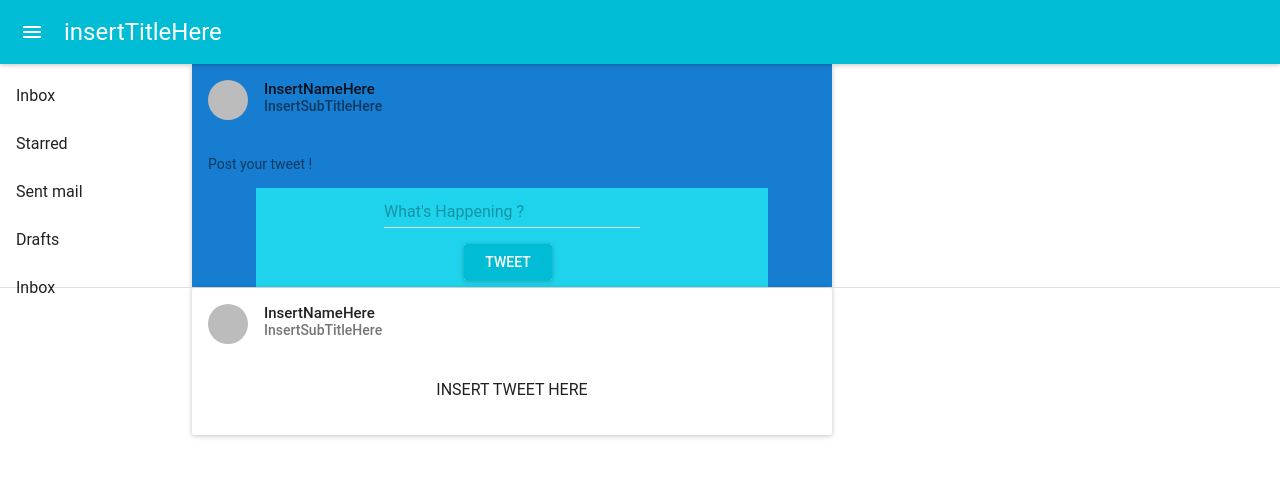
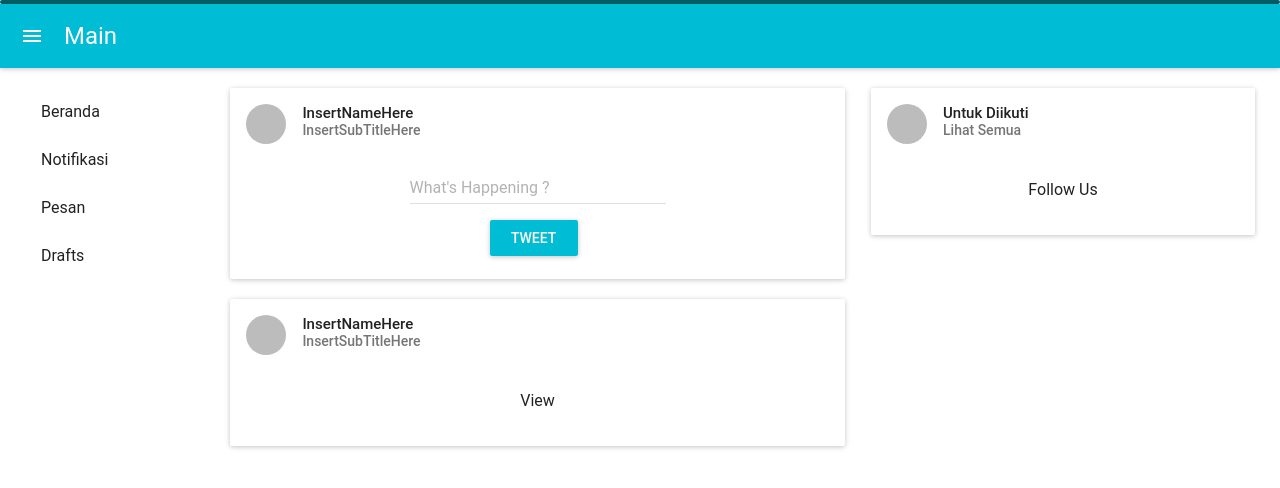
Before and after one commit to byteskw/ReactTwitterAPI, a React (Create React App) app: page /main in a window 1280 px wide. Shown: the top 488 px of the page. Built offline with nearby package versions, Linux system fonts and the light colour scheme.

Commit message:
Update Login, Main V1

```diff
--- a/src/Login.js
+++ b/src/Login.js
@@ -6,7 +6,7 @@ import MuiThemeProvider from 'material-ui/styles/MuiThemeProvider'
 import AppBar from 'material-ui/AppBar';
 import RaisedButton from 'material-ui/RaisedButton';
 import {TextValidator, ValidatorForm } from 'react-material-ui-form-validator';
-
+import LinearProgress from 'material-ui/LinearProgress';
 
 export class Login extends Component{
     constructor(props){
@@ -15,6 +15,8 @@ export class Login extends Component{
           formData: {
             email: '',
             password: '',
+            completed: 0,
+            load: false,
           },
           submitted: false
         };
@@ -32,15 +34,36 @@ export class Login extends Component{
         setTimeout(() => this.setState({submitted:false}), 5000);
       })
     }
+
+    componentDidMount() {
+      this.timer = setTimeout(() => this.progress(35), 200);
+    }
+    componentWillMount(){
+      clearTimeout(this.timer);
+    }
+
+
+    progress(completed){
+      if(completed > 100){
+          this.setState({completed: 100, load: true});
+      }else{
+          this.setState({completed});
+          const diff = Math.random() * 10;
+          this.timer = setTimeout(() => this.progress(completed + diff), 200);
+      }
+  }
+
     render(){
         const {formData, submitted} = this.state;
         return(
-            <div className="App">
             <MuiThemeProvider>
+              <LinearProgress mode="determinate" value={this.state.completed} color="#006064"/>
               <AppBar
                 title="Login"
               />
 
+            {this.state.load ?
+             <div className="App">
              <ValidatorForm onSubmit={this.handleSubmit} instantValidate = {false} >
                <TextValidator
                  ref="email"
@@ -71,8 +94,9 @@ export class Login extends Component{
                  primary={true}
                 />
              </ValidatorForm>
+           </div>
+           : null}
           </MuiThemeProvider>
-          </div>
         );
     }
 }
--- a/src/Main.css
+++ b/src/Main.css
@@ -1,18 +1,28 @@
+
+.menu{
+    width: 14%;
+    position: absolute;
+    margin-top:12px;
+    margin-left: 25px;
+}
 .tweetWrapper{
-    width:50%;
-    margin-left: 15%;
+    width:48%;
+    margin-left: 18%;
+    margin-top:20px;
 }
 .inputWrapper{
     width: 80%;
+    height:115px;
     margin-left: 10%;
     text-align: center;
-    background-color: rgb(30, 211, 235);
+    margin-bottom: 20px;
 }
 .tweetDetail{
     text-align: center;
     padding-bottom: 20px;
 }
-.menu{
-    width: 15%;
-    position: absolute;
+.follow{
+    float:right;
+    margin-right:25px;
+    width:30%;
 }
--- a/src/Main.js
+++ b/src/Main.js
@@ -7,46 +7,89 @@ import './Main.css';
 import {List, ListItem} from 'material-ui/List';
 import Divider from 'material-ui/Divider';
 import AppBar from 'material-ui/AppBar';
+import LinearProgress from 'material-ui/LinearProgress';
 
 export class Main extends React.Component{
+    constructor(props){
+        super(props);
+
+        this.state = {
+            completed: 0,
+            load: false,
+        };
+    }
+
+    componentDidMount() {
+        this.timer = setTimeout(() => this.progress(35), 200);
+      }
+    componentWillMount(){
+        clearTimeout(this.timer);
+    }
+
+    progress(completed){
+        if(completed > 100){
+            this.setState({completed: 100, load: true});
+        }else{
+            this.setState({completed});
+            const diff = Math.random() * 10;
+            this.timer = setTimeout(() => this.progress(completed + diff), 200);
+        }
+    }
+
     render(){
         return(
-            <MuiThemeProvider style={{boxShadow: 'none'}}>
+            <MuiThemeProvider>
+            <LinearProgress mode="determinate" value={this.state.completed} color="#006064"/>
             <AppBar
-                title="insertTitleHere"
+                title="Main"
             />
+
             <div className="menu">
-            <List>
-                <ListItem primaryText="Inbox"/>
-                <ListItem primaryText="Starred"/>
-               <ListItem primaryText="Sent mail"/>
+                <List className="menu-view">
+                    <ListItem primaryText="Beranda"/>
+                    <ListItem primaryText="Notifikasi"/>
+                    <ListItem primaryText="Pesan"/>
                     <ListItem primaryText="Drafts" />
-                  <ListItem primaryText="Inbox"/>
                 </List>
             </div>
+
+
+            {this.state.load ?
+            <div>
+              <div className="follow">
+                    <Card>
+                    <CardHeader title="Untuk Diikuti" subtitle="Lihat Semua" avatar="" />
+                    <div className="tweetDetail">
+                        <p>
+                            Follow Us
+                        </p>
+                    </div>
+                    </Card>
+                 </div>
+
                 <div className="tweetWrapper">
-                <Card containerStyle={{background: 'rgb(23, 125, 209)', color: 'white'}}>
+                    <Card>
                     <CardHeader title="InsertNameHere" subtitle="InsertSubTitleHere" avatar="" />
-                  <CardTitle subtitle="Post your tweet !"/>
                     <div className="inputWrapper">
-                    <TextField hintText="What's Happening ?" multiLine={true} rows={1} rowsMax={10} />
+                        <TextField hintText="What's Happening ?" multiLine={true} rows={1} rowsMax={10}/>
                         <CardActions>
                             <RaisedButton type="submit" label="Tweet" primary={true} />
                         </CardActions>
                     </div>
                     </Card>
                  </div>
-                 <Divider />
+
                  <div className="tweetWrapper">
                     <Card>
                     <CardHeader title="InsertNameHere" subtitle="InsertSubTitleHere" avatar="" />
                     <div className="tweetDetail">
                         <p>
-                        INSERT TWEET HERE
+                            View
                         </p>
                     </div>
                     </Card>
                  </div>
+             </div> : null}
             </MuiThemeProvider>
         );
     }
```
Also changed, not shown: 1 other file (tests, documents, lock files or other folders). Lines whose indentation alone changed are shown as unchanged.
